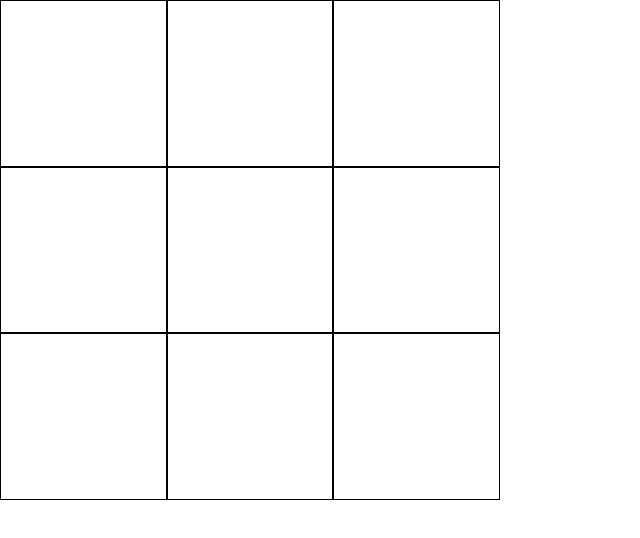
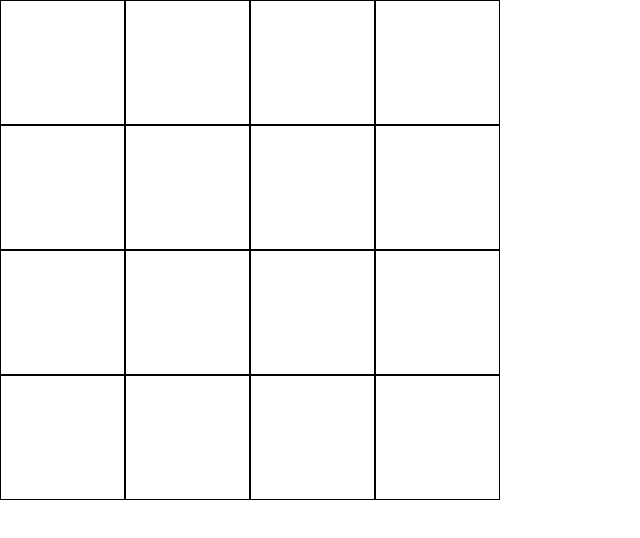
Before and after one commit to nathank07/tic-tac-toe, a plain HTML site: page index.html in a window 1280 px wide. Shown: the whole page, without its empty margins (0-640 px from the left). Drawn offline with Linux system fonts and the light colour scheme.

Commit message:
Board now adjusts according to grid size

```diff
--- a/script.js
+++ b/script.js
@@ -21,6 +21,8 @@ const Board = (gridSize) => {
         return boardArr;
     }
     let gameBoard = createBoard(gridSize);
+    boardDiv.style.gridTemplateColumns = `repeat(${gridSize}, 1fr)`
+    boardDiv.style.gridTemplateRows = `repeat(${gridSize}, 1fr)`
     const rowCoordinates = () => {
         let gameBoard2D = [];
         for(let i = 0; i < gameBoard.length; i += gridSize){
@@ -87,4 +89,4 @@ const Board = (gridSize) => {
     return {createBoard, rowCoordinates, columnCoordinates, lDiagCoordinates, rDiagCoordinates, checkForWin}
 }
 
-const board = Board(3);
+const board = Board(4);
--- a/styles.css
+++ b/styles.css
@@ -3,16 +3,13 @@ body{
     height: 100%;
 }
 #board{
-    height: 500px;
-    width: 500px;
+    width:500px;
+    aspect-ratio: 1/1;
     display: grid;
-    grid-template-columns: 1fr 1fr 1fr;
-    grid-template-rows: 1fr 1fr 1fr;
 }
 .square{
     display: flex;
     justify-content: center;
     align-items: center;
-    aspect-ratio: 1/1;
     border: solid black 1px;
 }
```
